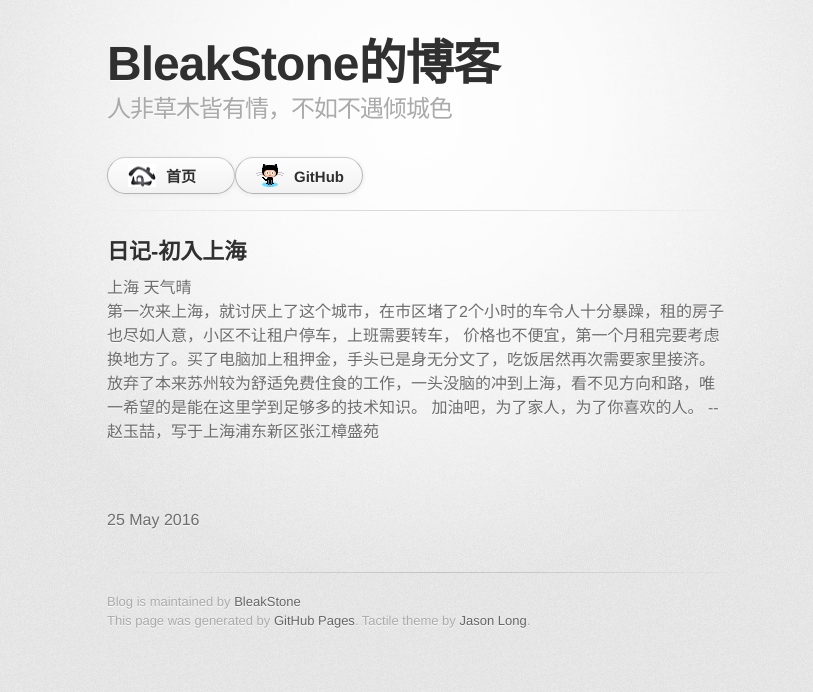
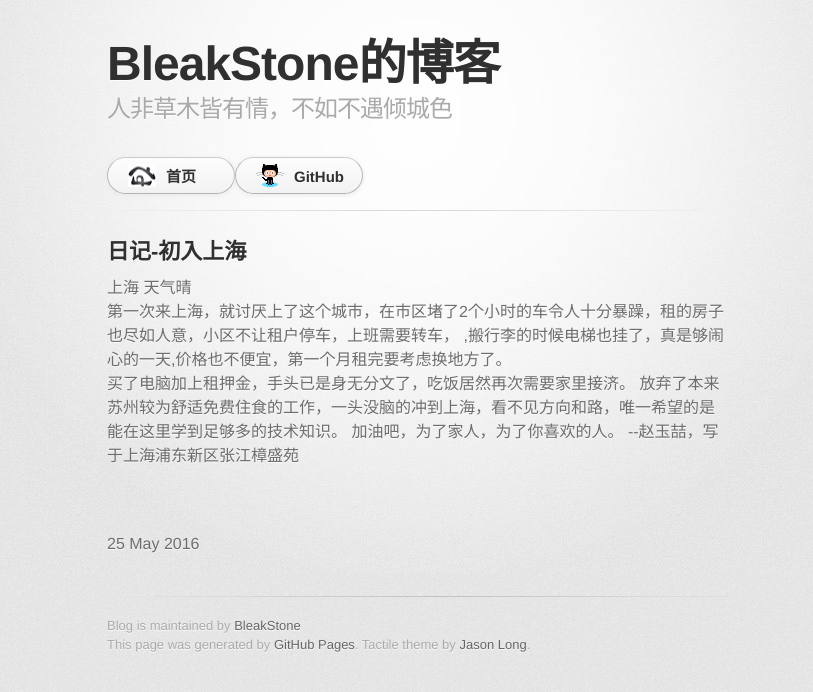
Before and after one commit to BleakStone/blog, a Jekyll site: the page built from _posts/2016-5-25- diary.html, in a window 1280 px wide. Shown: the top 692 px of the page, without its empty margins (223-1036 px from the left). Built offline with Jekyll 4.4.1, drawn with Linux system fonts in a browser that asks for light colours; some web fonts are replaced.

Commit message:
Update 2016-5-25- diary.html

```diff
--- a/_posts/2016-5-25- diary.html
+++ b/_posts/2016-5-25- diary.html
@@ -6,7 +6,8 @@ title: 日记-初入上海
 
 <p>上海 天气晴<br/>
 第一次来上海，就讨厌上了这个城市，在市区堵了2个小时的车令人十分暴躁，租的房子也尽如人意，小区不让租户停车，上班需要转车，
-价格也不便宜，第一个月租完要考虑换地方了。买了电脑加上租押金，手头已是身无分文了，吃饭居然再次需要家里接济。
+,搬行李的时候电梯也挂了，真是够闹心的一天,价格也不便宜，第一个月租完要考虑换地方了。<br/>
+买了电脑加上租押金，手头已是身无分文了，吃饭居然再次需要家里接济。
 放弃了本来苏州较为舒适免费住食的工作，一头没脑的冲到上海，看不见方向和路，唯一希望的是能在这里学到足够多的技术知识。
 加油吧，为了家人，为了你喜欢的人。
 --赵玉喆，写于上海浦东新区张江樟盛苑</p><br/>
```
